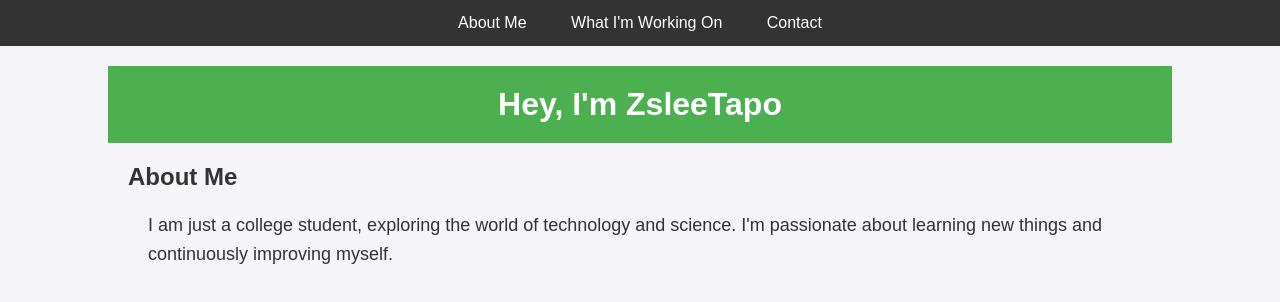
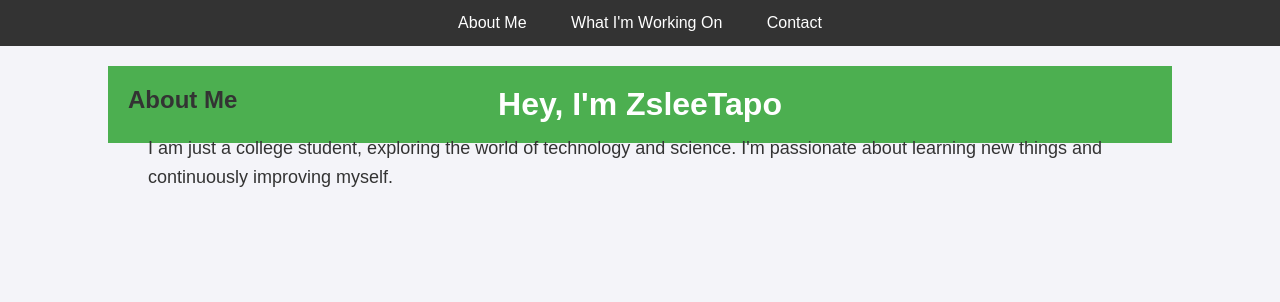
Before and after one commit to ZsleeTapo/Nothing, a plain HTML site: page index.html in a window 1280 px wide. Shown: the top 302 px of the page. Drawn offline with Linux system fonts and the light colour scheme.

Commit message:
Add files via upload

```diff
--- a/index.html
+++ b/index.html
@@ -73,8 +73,11 @@
         /* 内容部分的基本样式 */
         .content-section {
             width: 100%;
-            opacity: 0;
-            transform: translateX(100%);
+            position: absolute; /* 所有内容部分堆叠在同一位置 */
+            top: 0;
+            left: 0;
+            opacity: 0; /* 初始时透明 */
+            transform: translateX(100%); /* 向右滑出 */
             transition: transform 0.5s ease, opacity 0.5s ease;
         }
 
@@ -124,7 +127,7 @@
     <!-- 联系方式部分 -->
     <div id="contact" class="content-section">
         <h2>Contact</h2>
-        <p>If you want to connect or have any questions, feel free to <a href="mailto:zsleetapo@example.com">email me</a>.</p>
+        <p>If you want to connect or have any questions, feel free to email me</a>.</p>
         <p><a href="https://github.com/zsleetapo" target="_blank" class="btn">Visit My GitHub</a></p>
     </div>
 </div>
```
